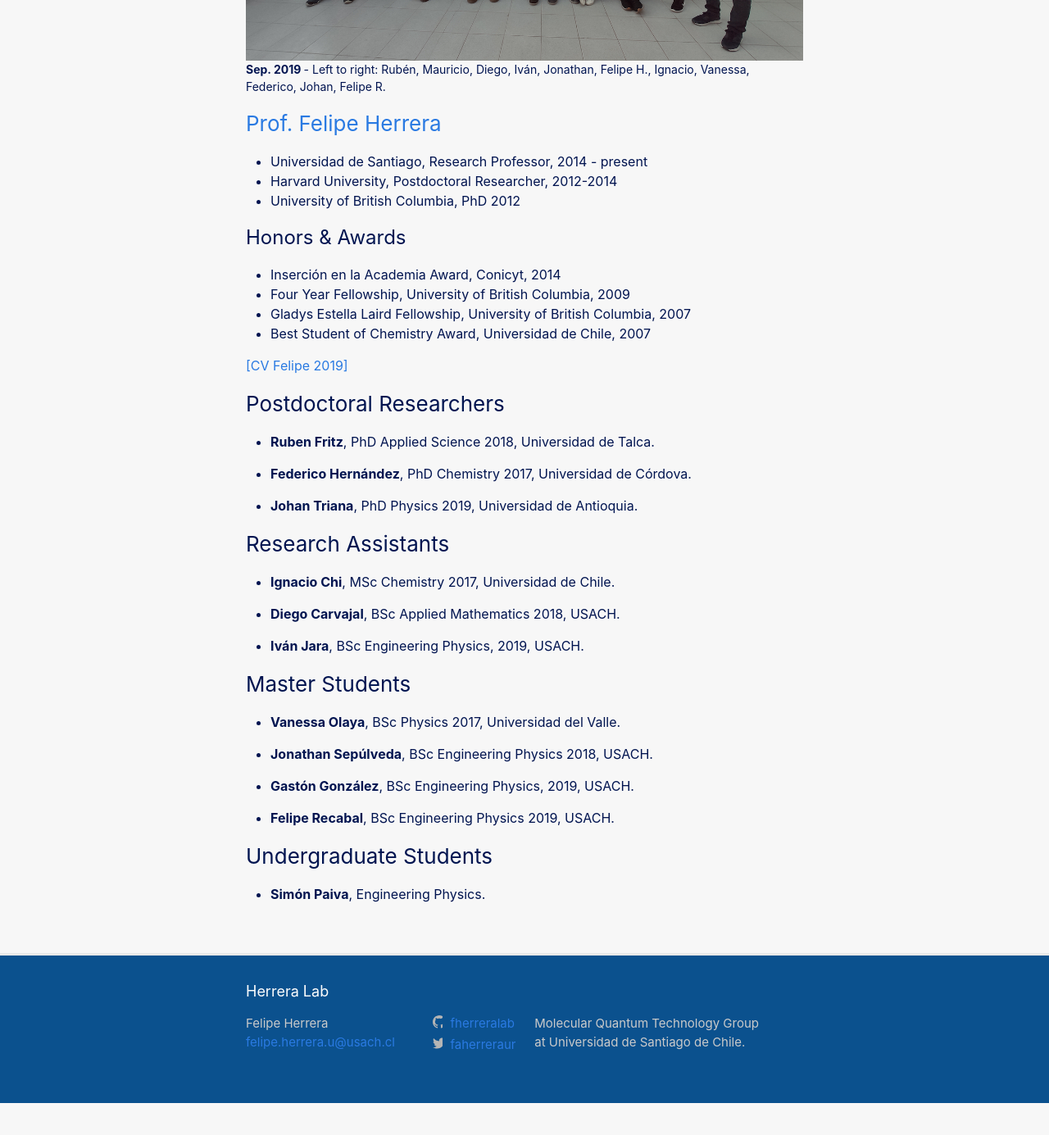
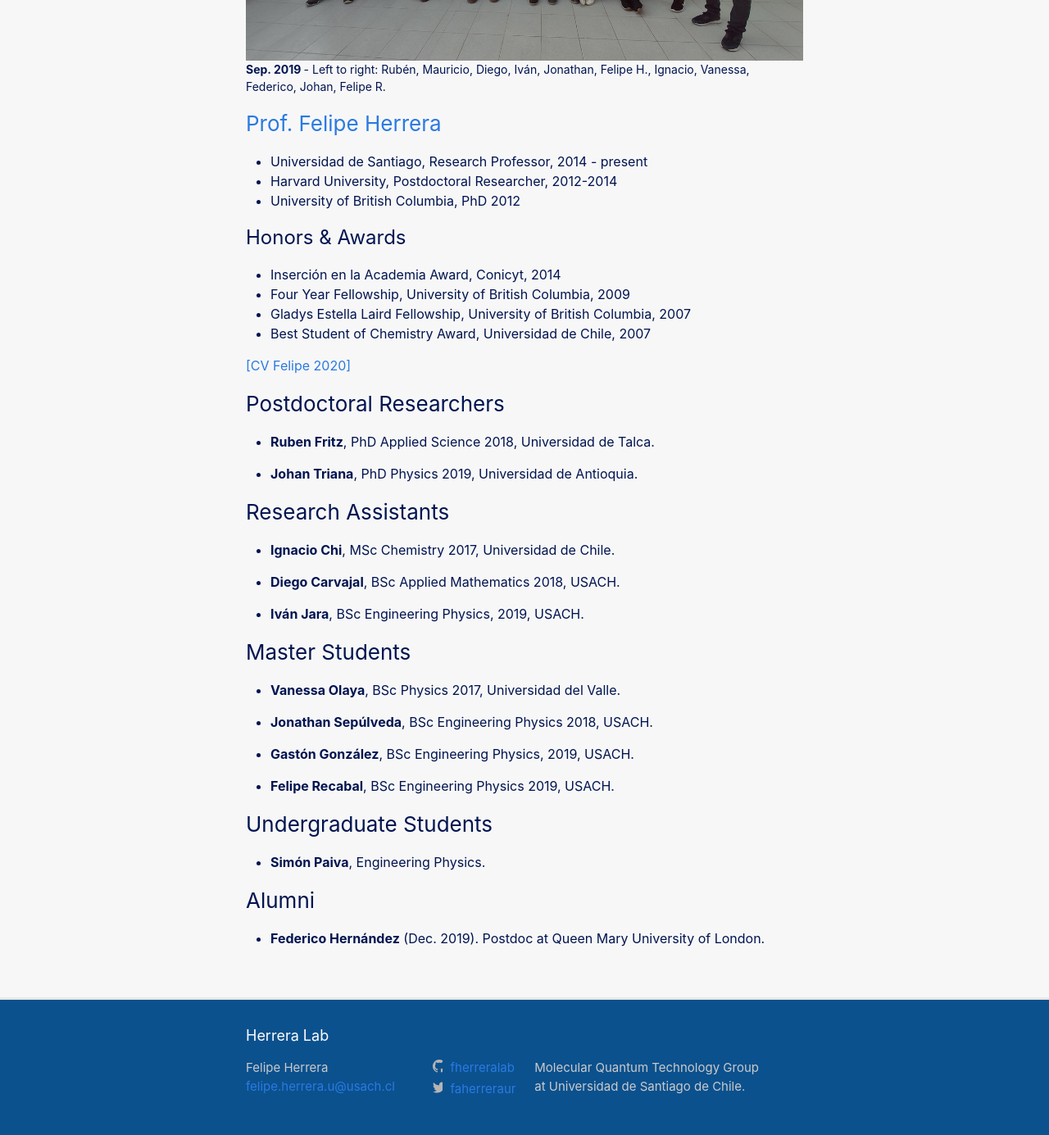
Before and after one commit to fherreralab/fherreralab.github.io, a Jekyll site: the page built from people.md, in a window 1280 px wide and 1400 px high, scrolled down 484 px. Shown: the top 1385 px of the window at 82% size. Built offline with Jekyll 4.4.1, drawn with Linux system fonts in a browser that asks for light colours; before the commit the page ends 1830 px from its top, so only the background shows below that.

Commit message:
updated news and home

```diff
--- a/people.md
+++ b/people.md
@@ -27,20 +27,13 @@ permalink: /people/
  - Best Student of Chemistry Award, Universidad de Chile, 2007
 
 
- [[CV Felipe 2019]] [herrera-cv]
-
-
-
-
-
+ [[CV Felipe 2020]] [herrera-cv]
 
 
 
 ### Postdoctoral Researchers
 
 * **Ruben Fritz**, PhD Applied Science 2018, Universidad de Talca.
-
-* **Federico Hernández**, PhD Chemistry 2017, Universidad de Córdova.
 
 * **Johan Triana**, PhD Physics 2019, Universidad de Antioquia.
 
@@ -68,6 +61,11 @@ permalink: /people/
 * **Simón Paiva**, Engineering Physics.
 
 
+### Alumni
+
+* **Federico Hernández** (Dec. 2019). Postdoc at Queen Mary University of London.
+
+
 
 [fherrera-pic]:{{ "/assets/img/group-pics/fherrera2.JPG" | absolute_url }}
 [fisica-usach]: http://www.fisica.usach.cl
```
Also changed, not shown: _posts/2019-12-16-Federico-and-Johan-wins-Fondecyt-postdoctoral-fellowship.md (added, +19 -0 lines), index.md (+1 -1 lines), openings.md (+1 -1 lines), research/mof-nlo.md (+1 -0 lines), research/organic-qed.md (+2 -0 lines), _posts/2019-11-10-Dr.-Federico-Hernandez-receives-thesis-prize.md (renamed from _posts/2019-11-10-Dr.-Johan-Triana-joins-our-group-as-a-postdoc-copy.md), assets/img/fondecyt-logo.jpg (added), 5 other files.
